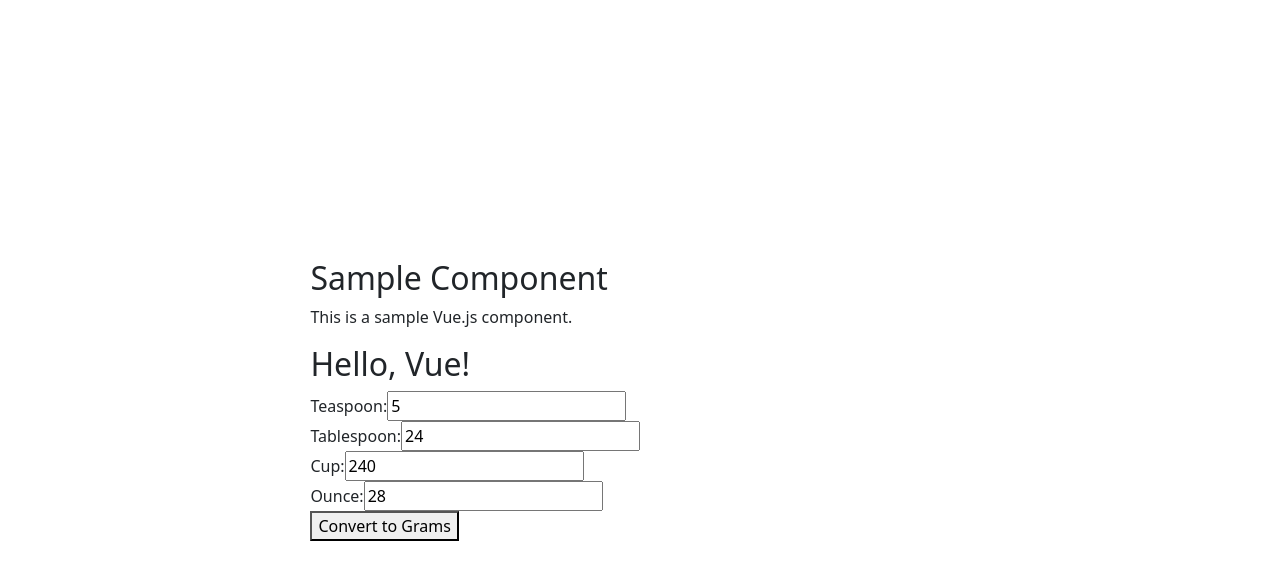
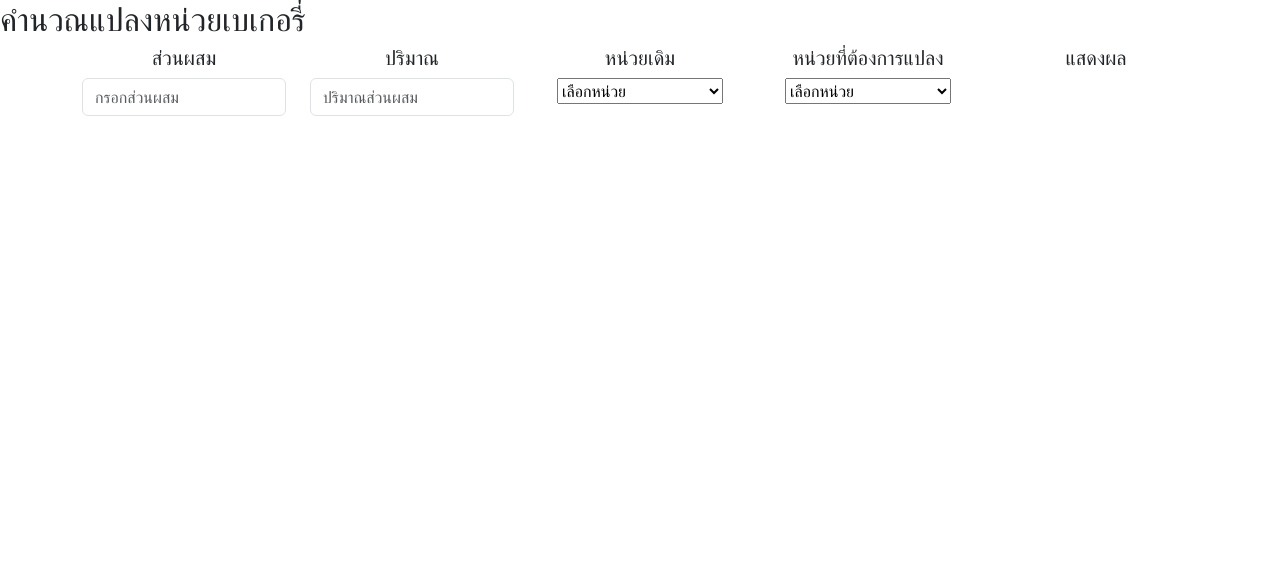
Before and after one commit to Teararoyal/calcuulator-bakery, a Vue app: page / in a window 1280 px wide. Shown: the top 580 px of the page. Built offline with nearby package versions, Linux system fonts and the light colour scheme.

Commit message:
/updateform

```diff
--- a/src/App.vue
+++ b/src/App.vue
@@ -1,40 +1,16 @@
 <script setup>
- import TestComponent from "./components/TestComponent.vue"
+
  import TestComponent2 from "./components/TestComponent2.vue"
 </script>
 
 <template>
   <div>
-    <TestComponent />
     <TestComponent2 />
   </div>
 </template>
 
 <style scoped>
-header {
-  line-height: 1.5;
-}
 
-.logo {
-  display: block;
-  margin: 0 auto 2rem;
-}
 
-@media (min-width: 1024px) {
-  header {
-    display: flex;
-    place-items: center;
-    padding-right: calc(var(--section-gap) / 2);
-  }
 
-  .logo {
-    margin: 0 2rem 0 0;
-  }
-
-  header .wrapper {
-    display: flex;
-    place-items: flex-start;
-    flex-wrap: wrap;
-  }
-}
 </style>
--- a/src/assets/main.css
+++ b/src/assets/main.css
@@ -1,35 +1 @@
 @import './base.css';
-
-#app {
-  max-width: 1280px;
-  margin: 0 auto;
-  padding: 2rem;
-
-  font-weight: normal;
-}
-
-a,
-.green {
-  text-decoration: none;
-  color: hsla(160, 100%, 37%, 1);
-  transition: 0.4s;
-}
-
-@media (hover: hover) {
-  a:hover {
-    background-color: hsla(160, 100%, 37%, 0.2);
-  }
-}
-
-@media (min-width: 1024px) {
-  body {
-    display: flex;
-    place-items: center;
-  }
-
-  #app {
-    display: grid;
-    grid-template-columns: 1fr 1fr;
-    padding: 0 2rem;
-  }
-}
--- a/src/components/TestComponent.vue
+++ /dev/null
@@ -1,24 +0,0 @@
-<!-- src/components/SampleComponent.vue -->
-
-<template>
-    <div>
-      <h2>{{ title }}</h2>
-      <p>{{ content }}</p>
-    </div>
-  </template>
-
-  <script>
-  export default {
-    name: 'TestComponent',
-    data() {
-      return {
-        title: 'Sample Component',
-        content: 'This is a sample Vue.js component.',
-      };
-    },
-  };
-  </script>
-
-  <style scoped>
-  /* Add component-specific styles here if needed */
-  </style>
--- a/src/components/TestComponent2.vue
+++ b/src/components/TestComponent2.vue
@@ -1,7 +1,69 @@
 <template>
     <div>
-      <h2>{{ greeting }}</h2>
-      <form @submit.prevent="convertToGrams">
+      <h2>คำนวณแปลงหน่วยเบเกอรี่</h2>
+
+      <form action="">
+        <div class="container text-center">
+          <!-- หัวข้อ -->
+          <div class="row">
+            <div class="col">
+              <h5>ส่วนผสม</h5>
+            </div>
+            <div class="col">
+              <h5>ปริมาณ</h5>
+            </div>
+            <div class="col">
+              <h5>หน่วยเดิม</h5>
+            </div>
+            <div class="col">
+              <h5>หน่วยที่ต้องการแปลง</h5>
+            </div>
+            <div class="col">
+              <h5>แสดงผล</h5>
+            </div>
+          </div>
+
+          <!-- ช่อง -->
+          <div class="row">
+            <div class="col">
+              <input class="form-control" id="" type="text" placeholder="กรอกส่วนผสม" aria-label="default input example">
+            </div>
+            <div class="col">
+              <input class="form-control" id="" type="number" placeholder="ปริมาณส่วนผสม" aria-label="default input example">
+            </div>
+            <div class="col">
+              <select name="หน่วยเดิม" id="">
+                <option selected>เลือกหน่วย</option>
+                <option value="1">ถ้วยตวง(Cup)</option>
+                <option value="2">ช้อนโต๊ะ(Tablespoon)</option>
+                <option value="3">ช้อนชา(Teaspoon)</option>
+                <option value="4">ออนซ์(oz)</option>
+                <option value="5">มิลลิลิตร(ml)</option>
+                <option value="6">กรัม(g)</option>
+              </select>
+            </div>
+            <div class="col">
+              <select name="หน่วยที่ต้องการแปลง" id="">
+                <option selected>เลือกหน่วย</option>
+                <option value="1">ถ้วยตวง(Cup)</option>
+                <option value="2">ช้อนโต๊ะ(Tablespoon)</option>
+                <option value="3">ช้อนชา(Teaspoon)</option>
+                <option value="4">ออนซ์(oz)</option>
+                <option value="5">มิลลิลิตร(ml)</option>
+                <option value="6">กรัม(g)</option>
+              </select>
+            </div>
+            <div class="col">
+              <span id=""></span>
+            </div>
+
+          </div>
+
+
+         </div>
+       </form>
+      <!-- <h2>{{ greeting }}</h2> -->
+      <!-- <form @submit.prevent="convertToGrams">
         <label for="tspInput">Teaspoon:</label>
         <input type="number" id="tspInput" v-model="TSpoonTo_g" />
         <br />
@@ -19,7 +81,7 @@
         <br />
 
         <button type="submit">Convert to Grams</button>
-      </form>
+      </form> -->
     </div>
   </template>
 
@@ -28,7 +90,7 @@
     name: "TestComponent2",
     data() {
       return {
-        greeting: 'Hello, Vue!',
+        // greeting: 'Hello, Vue!',
         TSpoonTo_g: 5,
         TableSpoonTo_g: 24,
         CupTo_g: 240,
```
Also changed, not shown: 1 other file (tests, documents, lock files or other folders).
